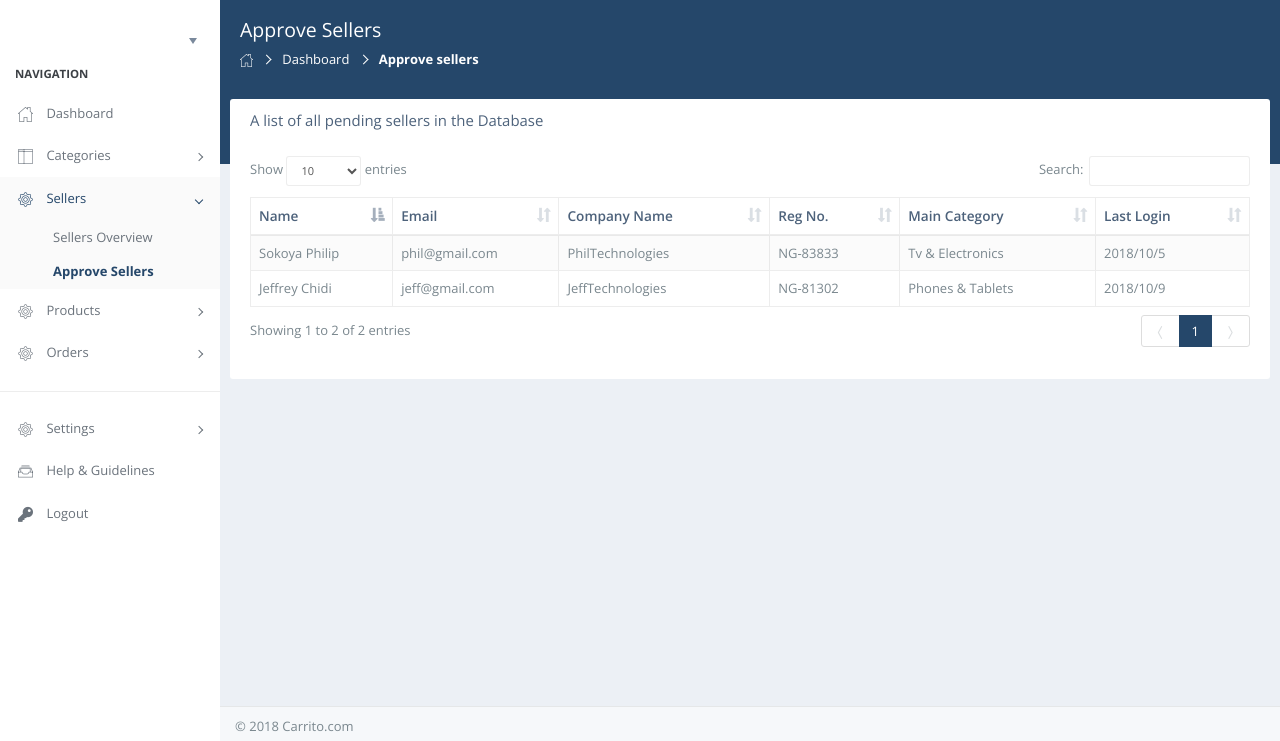
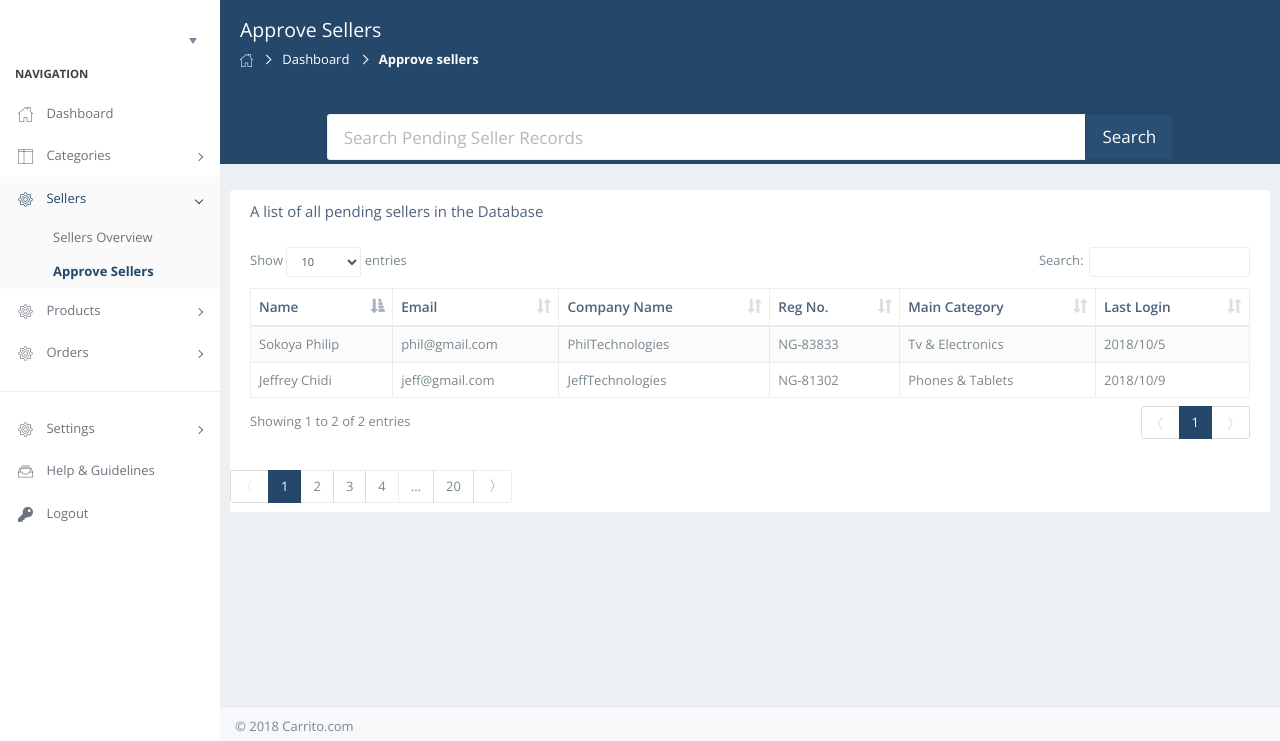
Before and after one commit to schoolvillephilip/admin, a CodeIgniter app: page /admin/index.php/sellers/approve in a window 1280 px wide. Shown: the part 59-800 px from the top of the page. Run offline with CodeIgniter, Linux system fonts and the light colour scheme; the visitor is signed in with stand-in values (Sample User, id 1); data comes from the database, SQL or seed files in the repository; data that the repository does not hold is empty; some libraries are stand-ins or nearby versions; some web fonts are replaced.

Commit message:
Updated admin/seller/overview
Added top level search bar and pagination

```diff
--- a/application/views/admin/sellers/approve.php
+++ b/application/views/admin/sellers/approve.php
@@ -35,7 +35,17 @@
 			<!--Page content-->
 			<!--===================================================-->
 			<div id="page-content">
-
+				<div class="row pad-ver">
+					<form action="#" method="post" class="col-xs-12 col-sm-10 col-sm-offset-1 pad-hor">
+						<div class="input-group mar-btm">
+							<input type="text" placeholder="Search Pending Seller Records"
+								   class="form-control input-lg">
+							<span class="input-group-btn">
+                     <button class="btn btn-primary btn-lg" type="button">Search</button>
+                 </span>
+						</div>
+					</form>
+				</div>
 				<div class="row">
 					<div class="panel">
 						<div class="panel-heading">
@@ -74,6 +84,16 @@
 								</tbody>
 							</table>
 						</div>
+						<ul class="pagination" style="margin: auto auto 5px;">
+							<li class="disabled"><a href="#" class="demo-pli-arrow-left"></a></li>
+							<li class="active"><a href="#">1</a></li>
+							<li><a href="#">2</a></li>
+							<li><a href="#">3</a></li>
+							<li><a href="#">4</a></li>
+							<li><span>...</span></li>
+							<li><a href="#">20</a></li>
+							<li><a href="#" class="demo-pli-arrow-right"></a></li>
+						</ul>
 					</div>
 
 				</div>
```
